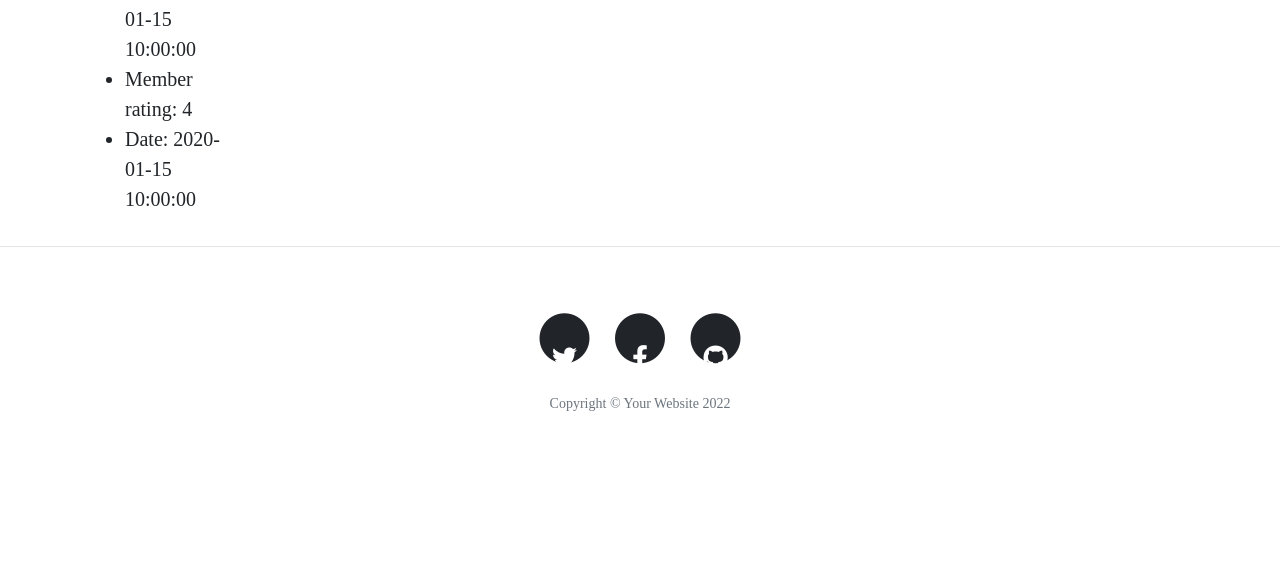
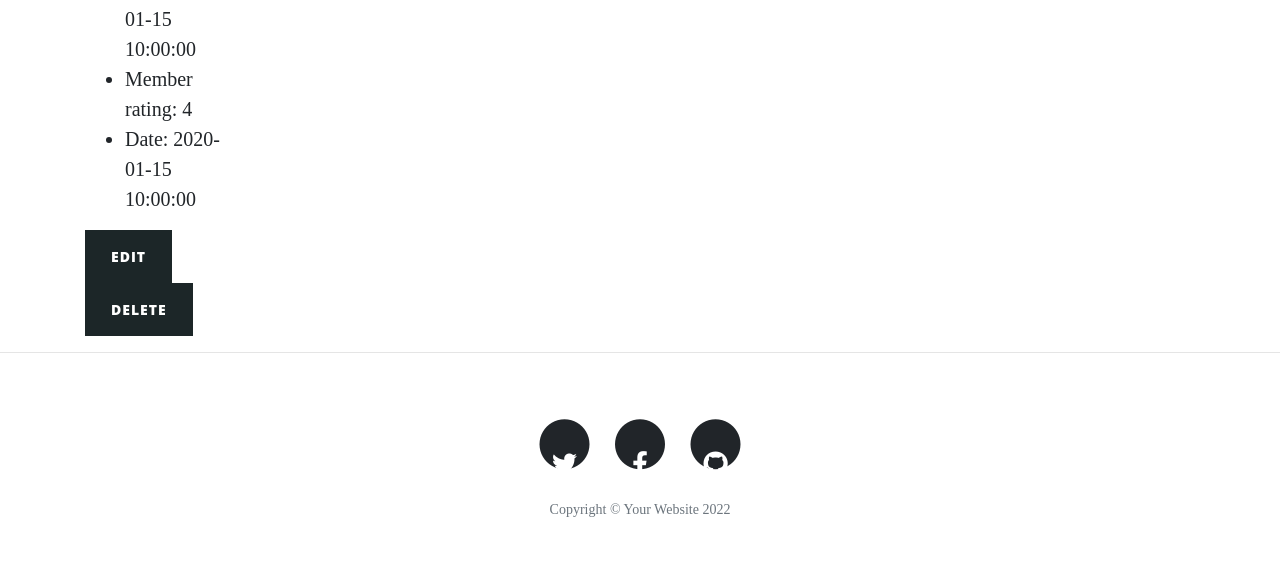
Before and after one commit to LySeriuos/MS-3-book-review, a Flask app: template templates/book.html in a window 1280 px wide. Shown: the part 1616-2201 px from the top of the page. Before the commit the page ends 2027 px from the top, so only its background shows below. Run offline with Flask 2, Linux system fonts and the light colour scheme; the template is opened without the code that fills it: most values are stand-ins (such as "Sample title", 1, 10 or a date in 2020); grey boxes marked "Sample" are stand-in pictures; parts of the project's set-up code (start-up, migrations or seed data) failed here and were passed over; some libraries are stand-ins or nearby versions.

Commit message:
created edit and delete buttons in member.html and in book.html

```diff
--- a/first.py
+++ b/first.py
@@ -66,8 +66,6 @@ def reviews_book(book_id):
     results = mongo.db.critics_reviews.find()
     member_reviews = list(mongo.db.user_reviews.find({"current_book_id": book_id}))
     reviews = member_reviews
-    print(member_reviews)
-    print(something)
     for result in results:
         if result["book_name"] == book_name["book_name"]:
             critics_reviews = result
@@ -133,22 +131,6 @@ def register():
     return render_template("register.html")
 
 
-# @app.route("/member/<username>", methods=["GET", "POST"])
-# def member(username):
-#     # get username from database
-#     loged_user_reviews = mongo.db.user_reviews.find()
-#     print(loged_user_reviews)
-#     username = mongo.db.members.find_one(
-#         {"username": session["user"]})["username"]
-#     print(username)
-#     for loged_user_review in loged_user_reviews:
-#         if loged_user_review["created_by"] == username:
-#             user_reviews = loged_user_review
-#             print(user_reviews)
-#         return render_template("member.html", username=username, user_reviews=user_reviews)
-#     return redirect(url_for("login"))
-
-
 @app.route("/member/<username>", methods=["GET", "POST"])
 def member(username):
     # get username from database
@@ -189,6 +171,14 @@ def add_review():
     categories = mongo.db.reviews.find().sort("review_name")
     return render_template("book.html", categories=categories)
 
+
+@app.route("/edit_review/<review_id>", methods=["GET", "POST"])
+def edit_review(review_id):
+    review = mongo.db.user_reviews.find_one({"_id": ObjectId(review_id)})
+    print(review)
+    return render_template("member.html", review=review)
+
+
 # this is only if on test. It shouldn't be on normal basis
 
 
--- a/templates/base.html
+++ b/templates/base.html
@@ -16,7 +16,8 @@
 </head>
 <body>
 	<!-- Page Header -->
-	<header class="masthead" style="background-image: url('{{ url_for('static', filename='img/alfons-morales-YLSwjSy7stw-unsplash.jpg') }}')">
+	<header class="masthead" style="background-image: url(
+		'{{ url_for('static', filename='img/alfons-morales-YLSwjSy7stw-unsplash.jpg') }}')">
 		<div class="overlay"></div>
 		<div class="container">
 			<div class="row">
--- a/templates/book.html
+++ b/templates/book.html
@@ -86,6 +86,8 @@
             <li>Member rating: {{ review.rating }}</li>
             <li>Date: {{ review.date }}</li>
       </ul>
+      <a href="" class="btn btn-primary" type="submit">Edit</a>
+      <a href="" class="btn btn-primary" type="submit">Delete</a>
     </div>
 
 <div class="col-md-8">
--- a/templates/tasks.html
+++ /dev/null
@@ -1,4 +0,0 @@
-{% extends "base.html" %}
-{% block content %}
-
-{% endblock %}
```
Also changed, not shown: templates/test.html (deleted, +0 -8 lines).
